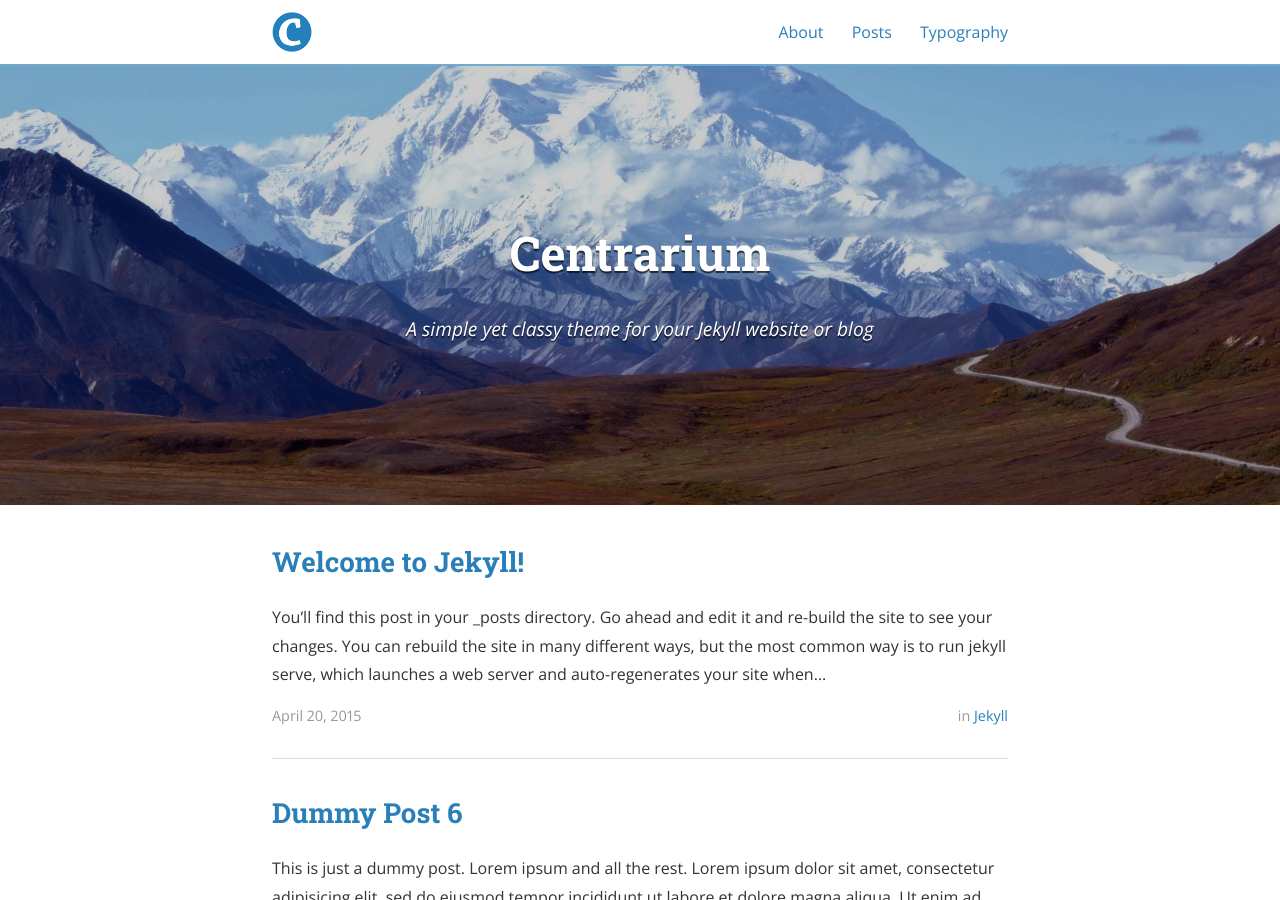
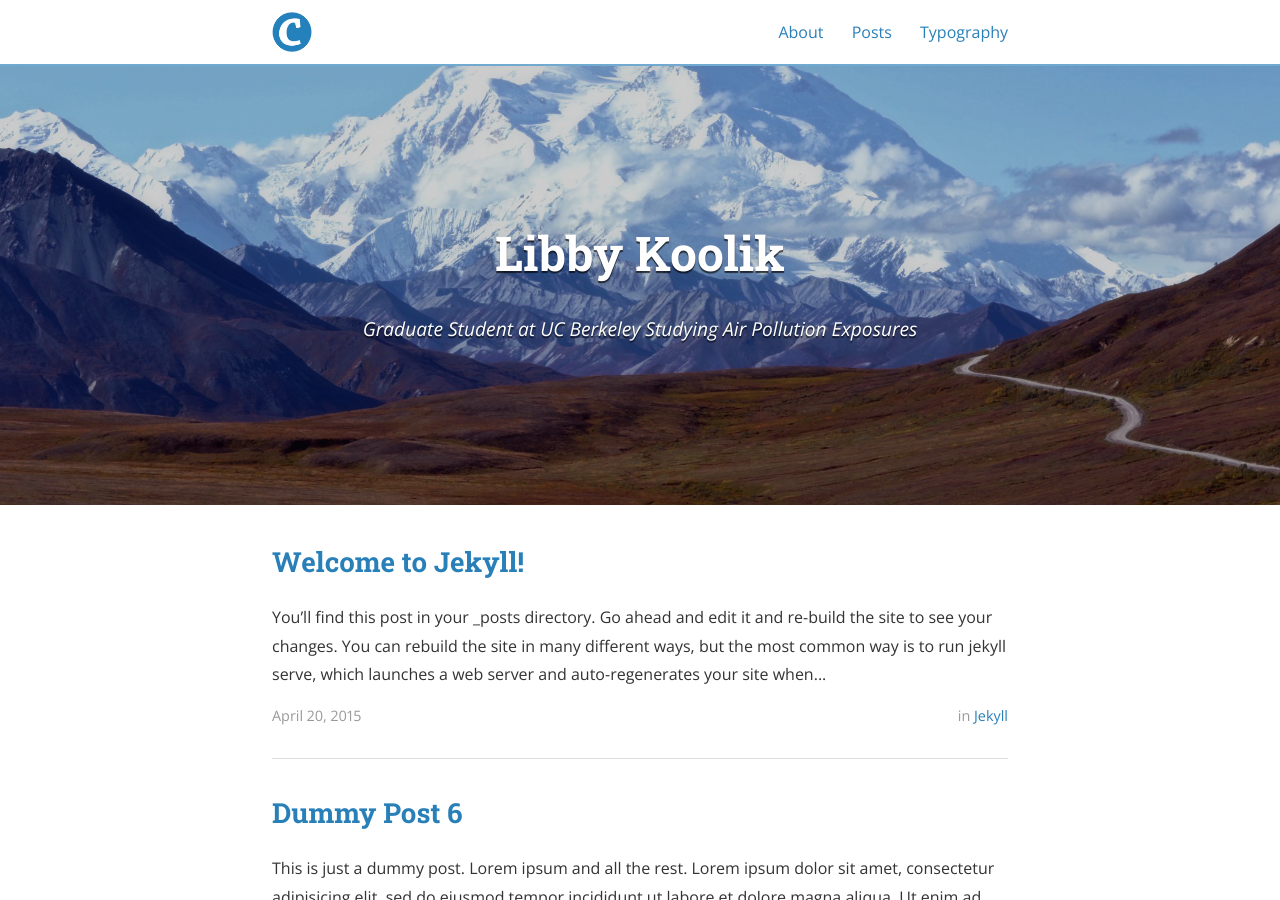
Before and after one commit to lkoolik/lkoolik.github.io, a Jekyll site: the page built from index.html, in a window 1280 px wide and 900 px high. Built offline with Jekyll 4.4.1, drawn with Linux system fonts in a browser that asks for light colours; nearby versions of some CDN libraries; the list of posts is cut into pages by our own code; some of the changed text lies outside the part shown.

Commit message:
Update _config.yml

```diff
--- a/_config.yml
+++ b/_config.yml
@@ -9,10 +9,10 @@ exclude:
   - "/vendor/"
 
 # Site settings
-title: Centrarium
-subtitle: "A simple yet classy theme for your Jekyll website or blog"
-email: blcentra@gmail.com
-name: Ben Centra
+title: Libby Koolik
+subtitle: "Graduate Student at UC Berkeley Studying Air Pollution Exposures"
+email: koolik@berkeley.edu
+name: Libby Koolik
 description: >
   A simple yet classy theme for your Jekyll website or blog.
 # Base URL of site (i.e. /blog). It should always start with a slash,
```
